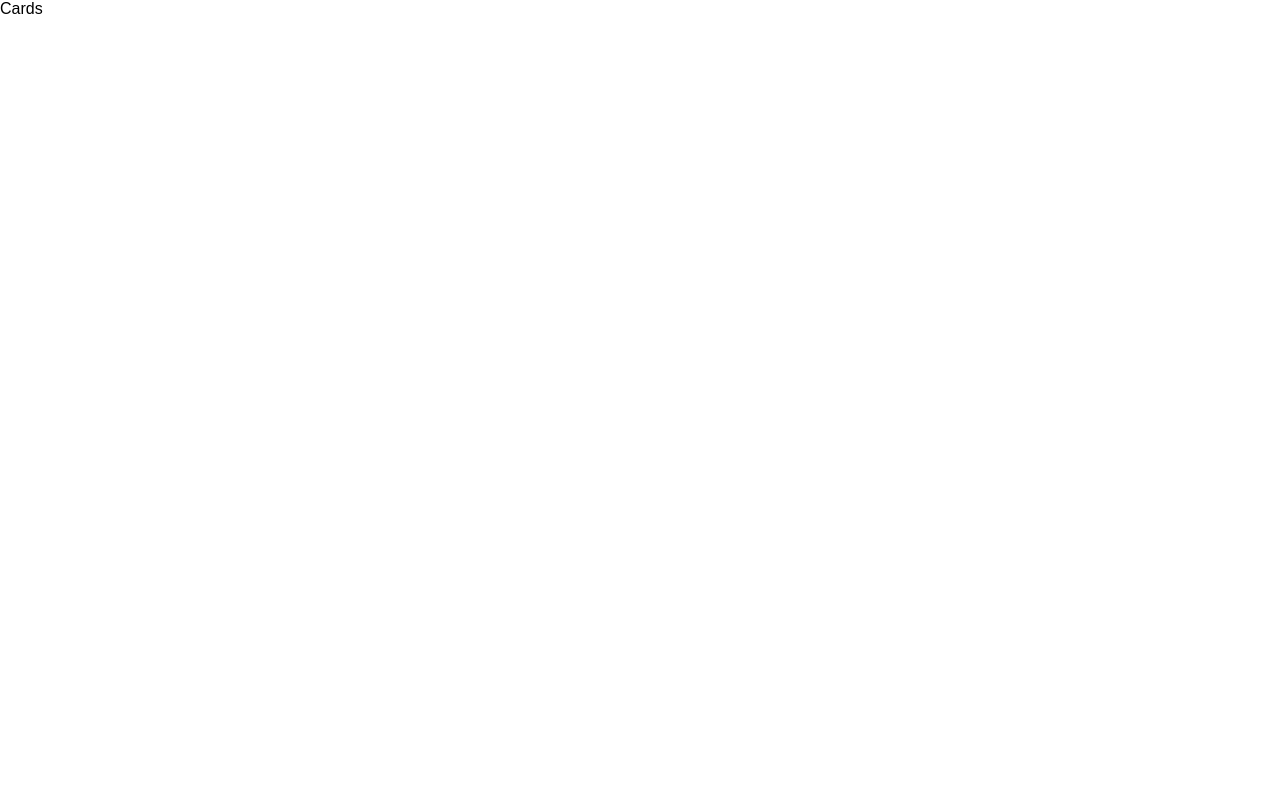
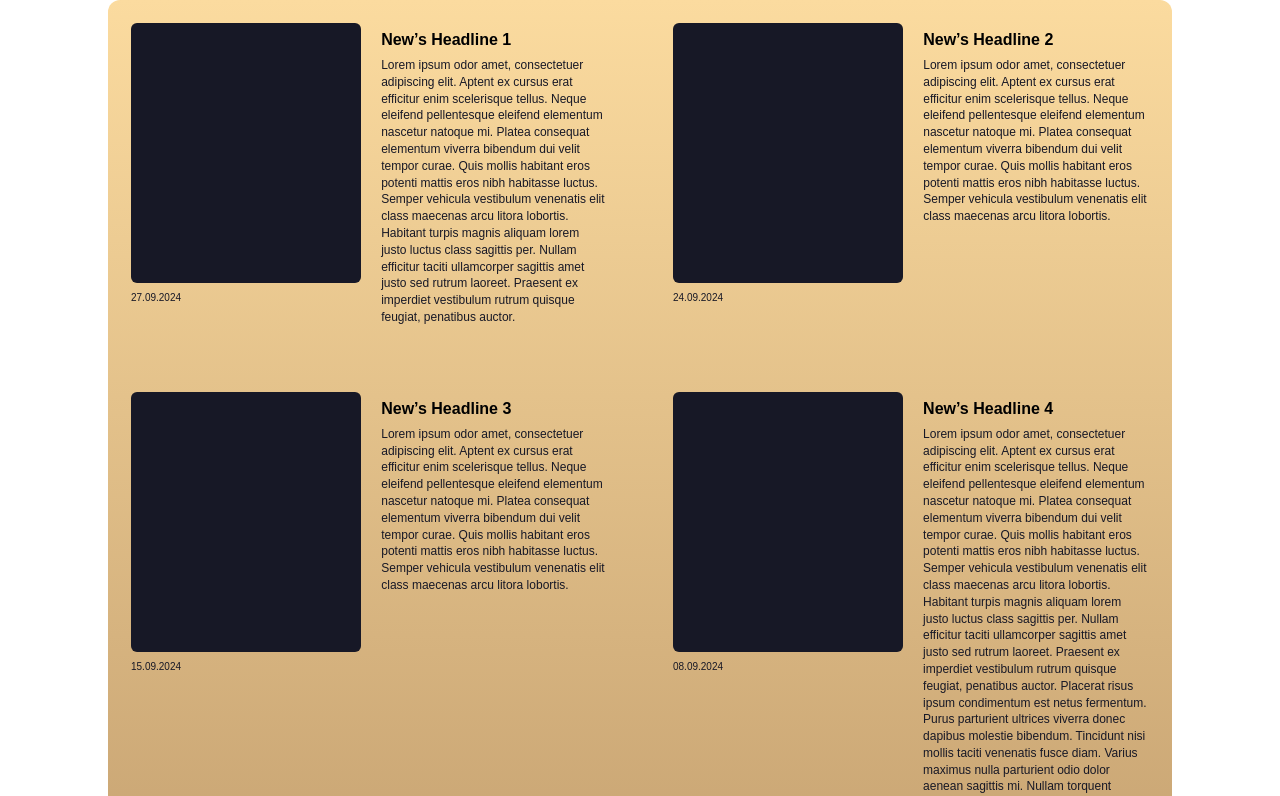
Before and after one commit to GorbachovNikita/cleo_public, a React (Create React App) app: page / in a window 1280 px wide. Shown: the top 796 px of the page. Built offline with nearby package versions, Linux system fonts and the light colour scheme.

Commit message:
add cards

```diff
--- /dev/null
+++ b/src/helpers/CardList.js
@@ -0,0 +1,81 @@
+const cards = [
+    {
+      id: 1,
+      title: 'New’s Headline 1',
+      description: `Lorem ipsum odor amet, consectetuer adipiscing elit.
+                    Aptent ex cursus erat efficitur enim scelerisque tellus.
+                    Neque eleifend pellentesque eleifend elementum nascetur
+                    natoque mi. Platea consequat elementum viverra bibendum dui
+                    velit tempor curae. Quis mollis habitant eros potenti mattis
+                    eros nibh habitasse luctus. Semper vehicula vestibulum venenatis
+                     elit class maecenas arcu litora lobortis. Habitant turpis magnis
+                      aliquam lorem justo luctus class sagittis per. Nullam efficitur
+                      taciti ullamcorper sagittis amet justo sed rutrum laoreet. Praesent
+                      ex imperdiet vestibulum rutrum quisque feugiat, penatibus auctor.`,
+      image: '',
+      createdAt: '27.09.2024',
+    },
+    {
+      id: 2,
+      title: 'New’s Headline 2',
+      description: `Lorem ipsum odor amet, consectetuer adipiscing elit.
+       Aptent ex cursus erat efficitur enim scelerisque tellus. Neque eleifend
+       pellentesque eleifend elementum nascetur natoque mi. Platea consequat
+       elementum viverra bibendum dui velit tempor curae. Quis mollis habitant
+       eros potenti mattis eros nibh habitasse luctus. Semper vehicula vestibulum
+       venenatis elit class maecenas arcu litora lobortis.`,
+      image: '',
+      createdAt: '24.09.2024',
+    },
+    {
+      id: 3,
+      title: 'New’s Headline 3',
+      description: `Lorem ipsum odor amet, consectetuer adipiscing elit.
+        Aptent ex cursus erat efficitur enim scelerisque tellus. Neque
+        eleifend pellentesque eleifend elementum nascetur natoque mi.
+        Platea consequat elementum viverra bibendum dui velit tempor curae.
+        Quis mollis habitant eros potenti mattis eros nibh habitasse luctus.
+        Semper vehicula vestibulum venenatis elit class maecenas arcu litora lobortis.`,
+      image: '',
+      createdAt: '15.09.2024',
+    },
+    {
+      id: 4,
+      title: 'New’s Headline 4',
+      description: `Lorem ipsum odor amet, consectetuer adipiscing elit. Aptent ex
+        cursus erat efficitur enim scelerisque tellus. Neque eleifend pellentesque
+        eleifend elementum nascetur natoque mi. Platea consequat elementum viverra
+        bibendum dui velit tempor curae. Quis mollis habitant eros potenti mattis
+        eros nibh habitasse luctus. Semper vehicula vestibulum venenatis elit class
+        maecenas arcu litora lobortis. Habitant turpis magnis aliquam lorem justo luctus
+        class sagittis per. Nullam efficitur taciti ullamcorper sagittis amet justo sed
+        rutrum laoreet. Praesent ex imperdiet vestibulum rutrum quisque feugiat, penatibus auctor.
+
+        Placerat risus ipsum condimentum est netus fermentum. Purus parturient ultrices
+        viverra donec dapibus molestie bibendum. Tincidunt nisi mollis taciti venenatis
+        fusce diam. Varius maximus nulla parturient odio dolor aenean sagittis mi.
+        Nullam torquent vivamus eleifend maecenas sollicitudin libero purus habitant nisl.
+        Tempus viverra primis ex erat cubilia. Efficitur suspendisse sagittis dignissim
+        sollicitudin congue dapibus.`,
+        image: '',
+        createdAt: '08.09.2024',
+    },
+      {
+      id: 5,
+      title: 'New’s Headline 5',
+      description: `Lorem ipsum odor amet, consectetuer adipiscing elit.
+       Aptent ex cursus erat efficitur enim scelerisque tellus. Neque
+       eleifend pellentesque eleifend elementum nascetur natoque mi.
+       Platea consequat elementum viverra bibendum dui velit tempor curae.
+       Quis mollis habitant eros potenti mattis eros nibh habitasse luctus.
+       Semper vehicula vestibulum venenatis elit class maecenas arcu litora
+       lobortis. Habitant turpis magnis aliquam lorem justo luctus class sagittis per.
+       Nullam efficitur taciti ullamcorper sagittis amet justo sed rutrum laoreet.
+       raesent ex imperdiet vestibulum rutrum quisque feugiat, penatibus auctor.
+       Placerat risus ipsum condimentum est netus fermentum.`,
+      image: '',
+      createdAt: '01.09.2024',
+    },
+];
+
+export {cards}
--- a/src/pages/Card.jsx
+++ b/src/pages/Card.jsx
@@ -1,11 +1,20 @@
 import React from 'react';
 import './Card.page.css'
 
-const Card = () => {
+const Card = ({ title, description, image, createdAt }) => {
     return (
+      <div className="card">
         <div>
-            Card
+          {/* <img src={image} alt={title} className="card-image" /> */}
+          <div className="card-image"></div> {/* Черный квадрат */}
+          <p className="card-date">{createdAt}</p>
         </div>
+        <div className='dec'></div>
+      <div className="card-content">
+          <h2 className="card-title">{title}</h2>
+          <p className="card-description">{description}</p>
+       </div>
+     </div>
     );
 };
 
--- a/src/pages/Card.page.css
+++ b/src/pages/Card.page.css
@@ -0,0 +1,67 @@
+.card-list {
+  display: grid;
+  grid-template-columns: 1fr 1fr;
+  background: linear-gradient(180deg, rgba(251,219,159,1) 0%, rgba(176,138,94,1) 100%, rgba(251,219,159,1) 100%);
+  border-radius: 12px;
+  width: 1064px;
+  margin: 0 auto;
+  gap: 20px;
+}
+
+.card {
+  padding: 16px;
+  margin: 8px;
+  display: flex;
+  padding: 15px;
+}
+
+.card:hover {
+  transform: translateY(-4px); /* Эффект наведения */
+}
+
+/* .card-image {
+  width: 100%;
+  height: auto;
+  border-radius: 6px;
+} */
+
+.card-image {
+  width: 230px;
+  height: 260px;
+  background-color: #171826;
+  margin-right: 20px;
+  border-radius: 6px;
+}
+
+.card-content {
+  display: flex;
+  flex-direction: column;
+}
+
+
+.card-title {
+  font-size: 16px;
+  font-weight: 600;
+  margin: 8px 0;
+}
+
+.card-description {
+  font-size: 12px;
+  color: #171826;
+  line-height: 140%;
+  font-weight: 400;
+}
+
+.card-date {
+  margin-top: 8px;
+  font-size: 10px;
+  color: #171826;
+  line-height: 140%;
+}
+
+.dec {
+  /* color: #17182670; */
+  color: red;
+  width: 2px;
+  height: 100%;
+}
--- a/src/pages/Cards.jsx
+++ b/src/pages/Cards.jsx
@@ -1,12 +1,23 @@
 import React from 'react';
-import './Cards.page.css'
+import './Cards.page.css';
+import Card from './Card';
+import {cards} from'../helpers/CardList';
 
-const Cards = () => {
-    return (
-        <div>
-            Cards
-        </div>
-    );
+const CardList = () => {
+
+  return (
+    <div className="card-list">
+      {cards.map((card) => (
+        <Card
+          key={card.id}
+          title={card.title}
+          description={card.description}
+          image={card.image}
+          createdAt={card.createdAt}
+        />
+      ))}
+    </div>
+  );
 };
 
-export default Cards;
+export default CardList;
```
